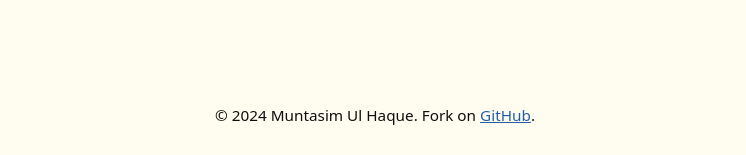
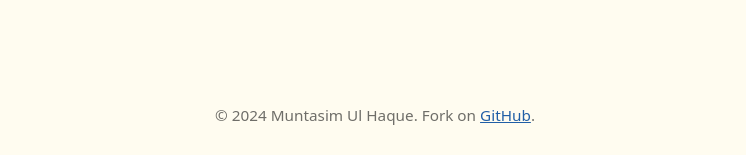
Before and after one commit to muntasimulhaque/muntasimulhaque.github.io, a Jekyll site: the page built from index.md, in a window 1280 px wide. Shown: the part 742-897 px from the top of the page, without its empty margins (265-1011 px from the left). Built offline with Jekyll 4.4.1, drawn with Linux system fonts in a browser that asks for light colours; our own code applies the rules of GitHub Pages for plain Markdown files.

Commit message:
Update main.css

```diff
--- a/assets/css/main.css
+++ b/assets/css/main.css
@@ -262,7 +262,7 @@ footer {
     font-family: var(--font-stack);
     text-align: center;
     padding: 1rem;
-    color: var(--text-color);
+    color: var(--muted-text-color);
     font-size: 0.85em;
     margin-top: 2rem;
     width: 100%;
```
